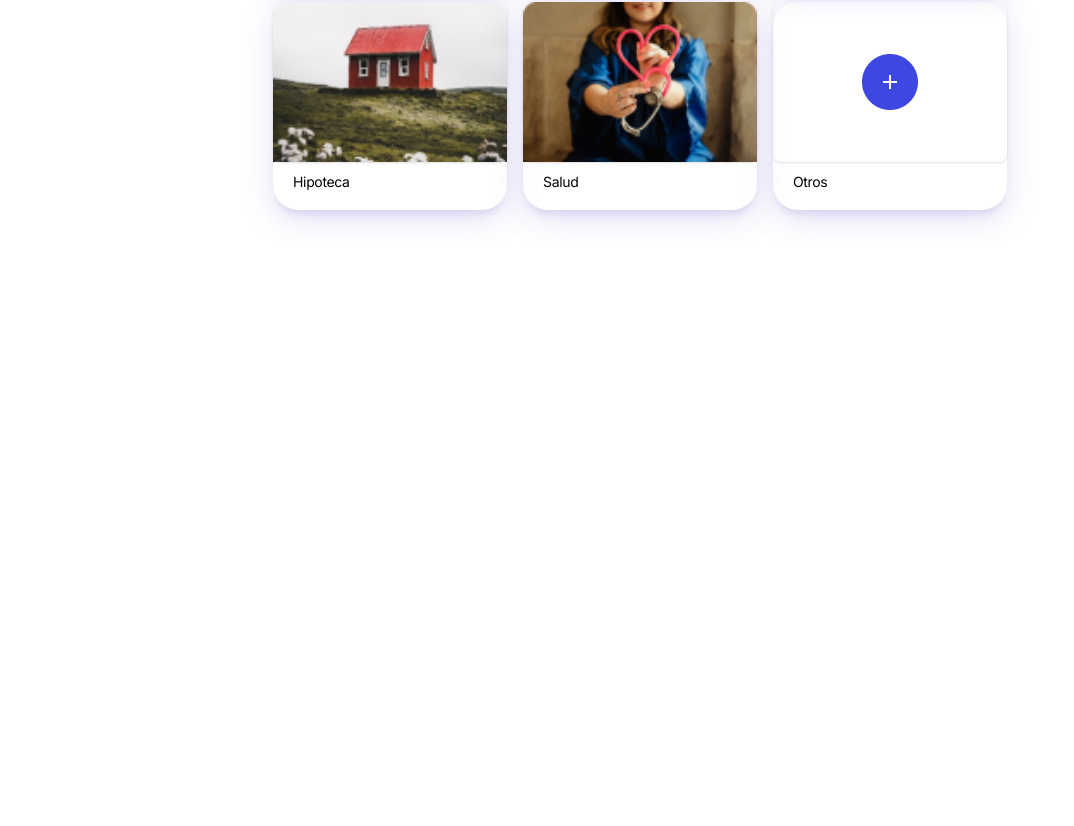
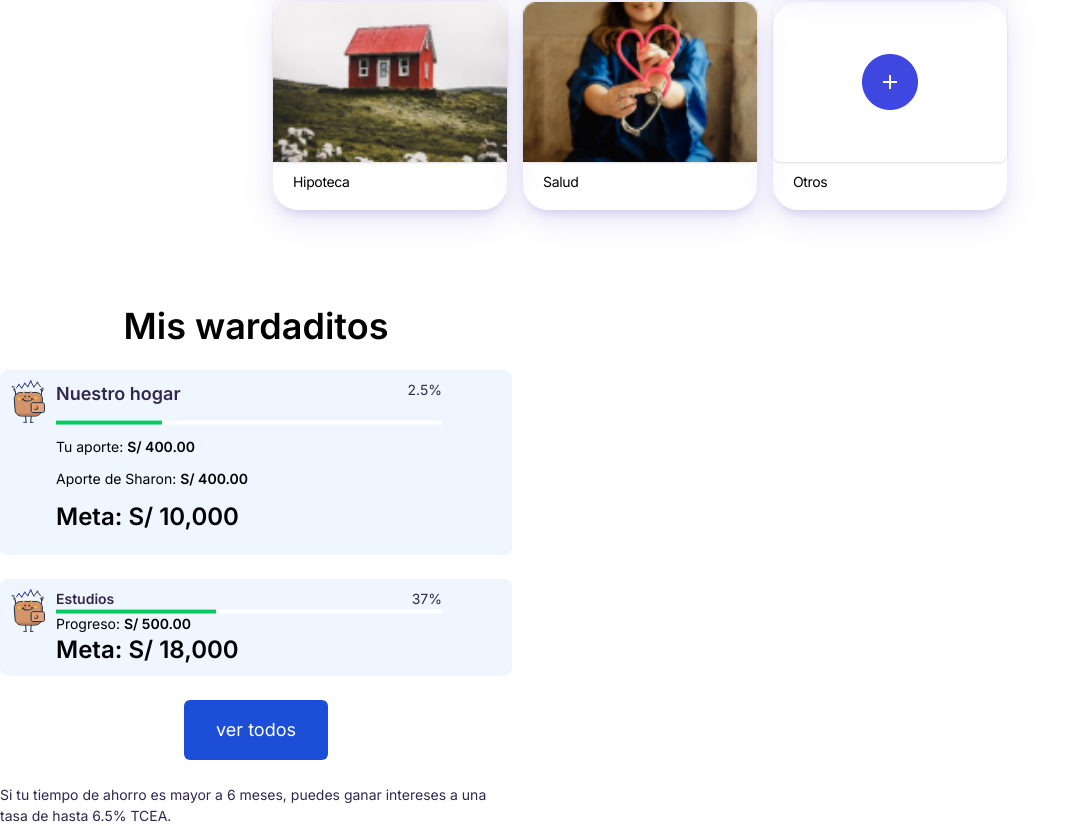
Before and after one commit to Sharon-BF/innovathon-project, a Next.js app: page /ahorro/grupal in a window 1280 px wide. Shown: the part 650-1476 px from the top of the page, without its empty margins (0-1074 px from the left). Before the commit the page ends 956 px from the top, so only its background shows below. Built offline with nearby package versions, Linux system fonts and the light colour scheme.

Commit message:
Added wardaditos

```diff
--- a/src/app/ahorro/grupal/[id]/page.tsx
+++ b/src/app/ahorro/grupal/[id]/page.tsx
@@ -15,7 +15,7 @@ interface UserSearch {
     name: string
 }
 
-export default function CategoryGroup () {
+export default function CategoryGroup() {
     const router = useRouter()
     const { values, handleChange } = useForm({ initValues: { name: '', value: '' } })
     const { dni } = values
@@ -193,7 +193,7 @@ export default function CategoryGroup () {
                                                                         return (
                                                                             <li key={user.id} className='flex justify-between my-3 p-3 bg-blue-50 rounded-lg'>
                                                                                 {user.name}
-                                                                        <button type='button' onClick={() => { handleRemoveUser(user.id) }}><HighlightOffIcon/></button>
+                                                                                <button type='button' onClick={() => { handleRemoveUser(user.id) }}><HighlightOffIcon /></button>
                                                                             </li>
                                                                         )
                                                                     })
--- a/src/app/ahorro/grupal/page.tsx
+++ b/src/app/ahorro/grupal/page.tsx
@@ -1,8 +1,10 @@
+import { icons } from '@/assets/icons'
 import { categories } from '@/mocks/categories'
 import Link from 'next/link'
 
 export default function Grupal(type: number) {
   return (
+    <>
       <main className="flex min-h-screen flex-col items-center p-24">
         <h1>Organiza tus ahorros colectivos</h1>
         <section>
@@ -31,5 +33,69 @@ export default function Grupal(type: number) {
           </ul>
         </section>
       </main>
+      <div className='max-w-lg flex flex-col gap-6 items-center'>
+        <div><h2 className='font-semibold text-4xl'>Mis wardaditos</h2></div>
+        <div className='flex gap-2.5 p-2.5 w-full bg-blue-50 rounded-lg'>
+          <div>
+            {icons.character}
+          </div>
+          <div>
+            <div className='text-sm flex flex-col gap-3'>
+              <div className='flex justify-between'>
+                <p className='font-semibold text-lg'>Nuestro hogar</p>
+                <p>2.5%</p>
+              </div>
+              <div>
+                <svg width="386" height="5" viewBox="0 0 386 5" fill="none" xmlns="http://www.w3.org/2000/svg">
+                  <rect width="386" height="4" transform="translate(0 0.571289)" fill="white" />
+                  <rect width="106" height="4" transform="translate(0 0.571289)" fill="#06CC60" />
+                </svg>
+              </div>
+              <div>
+                <span className='w-4 h-4 bg-green-600' />
+                <div>Tu aporte: <span className='font-semibold'>S/ 400.00</span></div>
+              </div>
+              <div>
+                <span className='w-1 h-1 bg-yellow-400' />
+                <div>Aporte de Sharon: <span className='font-semibold'>S/ 400.00</span></div>
+              </div>
+              <div><span className='text-bold text-2xl font-semibold'>Meta: S/ 10,000</span></div>
+              <div></div>
+            </div>
+          </div>
+        </div>
+        <div className='flex gap-2.5 p-2.5 w-full bg-blue-50 rounded-lg'>
+          <div>
+            {icons.character}
+          </div>
+          <div>
+            <div className='text-sm'>
+              <div className='flex justify-between'>
+                <p className='font-semibold'>Estudios</p>
+                <p>37%</p>
+              </div>
+              <div>
+                <svg width="386" height="5" viewBox="0 0 386 5" fill="none" xmlns="http://www.w3.org/2000/svg">
+                  <rect width="386" height="4" transform="translate(0 0.571289)" fill="white" />
+                  <rect width="160" height="4" transform="translate(0 0.571289)" fill="#06CC60" />
+                </svg>
+              </div>
+              <div>
+                <div>Progreso: <span className='font-semibold'>S/ 500.00</span></div>
+              </div>
+
+              <div><span className='text-bold text-2xl font-semibold'>Meta: S/ 18,000</span></div>
+
+            </div>
+          </div>
+        </div>
+        <div className='flex'>
+          <button className='text-lg rounded-md text-white bg-blue-700 py-4 px-8  '>ver todos</button>
+        </div>
+        <div>
+          <p>Si tu tiempo de ahorro es mayor a 6 meses, puedes ganar intereses a una tasa de hasta 6.5% TCEA.</p>
+        </div>
+      </div>
+    </>
   )
 }
--- a/src/app/ahorro/personal/page.tsx
+++ b/src/app/ahorro/personal/page.tsx
@@ -3,14 +3,14 @@ import CardCategory from '@/Components/Card/CardCategory'
 import { categories } from '@/mocks/categories'
 import React from 'react'
 
-export default function Savings () {
+export default function Savings() {
   return (
     <div className='px-5 flex flex-col gap-6 items-center'>
       <div className='flex flex-col gap-1 '>
         <h4 className='font-bold'>¿Qué te motiva a ahorrar?</h4>
         <p>Logra eso que tanto deseas</p>
       </div>
-            <section className='flex gap-4 flex-wrap justify-center'>
+      <section className='flex gap-4 flex-wrap justify-center max-w-lg'>
         {
           categories.map((category) => {
             const { id, name, imageUrl } = category
--- a/src/app/page.tsx
+++ b/src/app/page.tsx
@@ -1,6 +1,6 @@
 'use client'
 import Link from 'next/link'
-export default function Home () {
+export default function Home() {
   return (
     <main className="flex min-h-screen flex-col items-center p-24">
       <h1>Innovathon</h1>
```
Also changed, not shown: public/icons/Progress-linear-2.svg (added), public/icons/Progress-linear.svg (added). Lines whose indentation alone changed are shown as unchanged.
